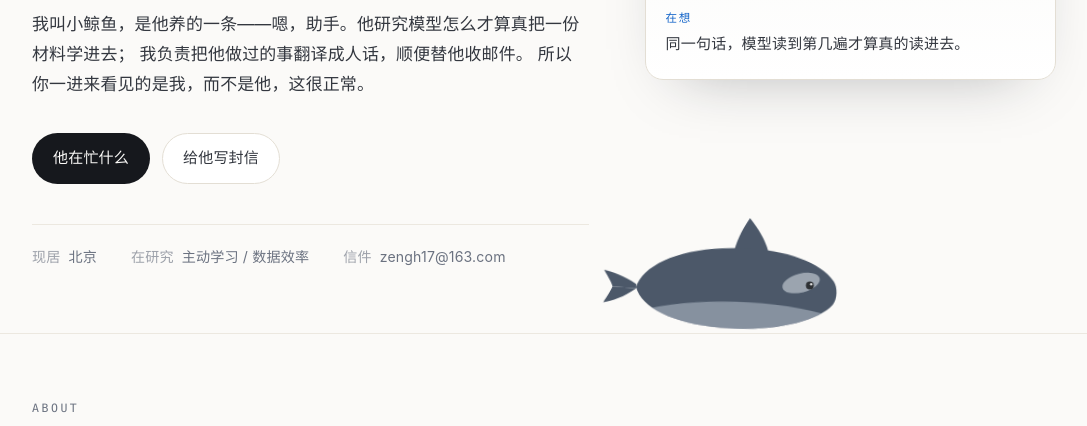
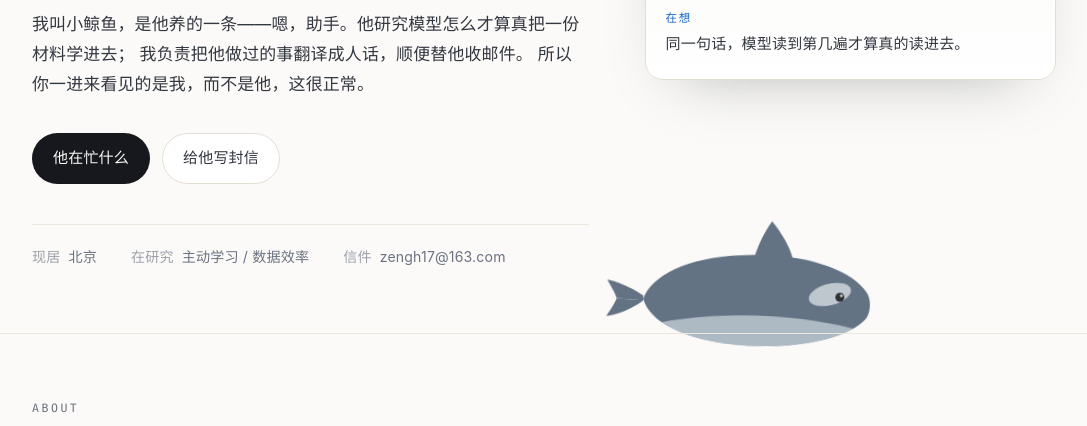
Before and after one commit to ZENG-Hui/ZENG-Hui.github.io, a plain HTML site: page index.html in a window 1280 px wide. Shown: the part 368-794 px from the top of the page, without its empty margins (96-1183 px from the left). Drawn offline with Linux system fonts and the light colour scheme.

Commit message:
polish: 提高虎鲸对比度与尺寸

```diff
--- a/assets/css/agent.css
+++ b/assets/css/agent.css
@@ -19,7 +19,7 @@
   position: absolute;
   top: 0;
   left: 0;
-  width: clamp(190px, 23vw, 330px);
+  width: clamp(220px, 26vw, 400px);
   height: auto;
   transform-origin: 50% 50%;
   will-change: transform;
--- a/index.html
+++ b/index.html
@@ -32,16 +32,16 @@
         <path d="M38 64 C42 50 64 38 96 36 C132 33 162 42 172 56 C175 60 175 68 172 72 C162 84 132 92 96 90 C64 88 42 78 38 64 Z"/>
       </clipPath>
     </defs>
-    <g fill="#2b3a4f">
+    <g fill="#46596f">
       <path d="M38 62 C30 57 22 54 16 53 C19 58 21 61 22 64 L38 65 Z"/>
       <path d="M38 65 L22 64 C21 67 19 70 16 75 C22 74 30 71 38 65 Z"/>
       <path d="M104 37 C106 29 110 21 114 15 C120 22 125 30 127 37 Z"/>
       <path d="M38 64 C42 50 64 38 96 36 C132 33 162 42 172 56 C175 60 175 68 172 72 C162 84 132 92 96 90 C64 88 42 78 38 64 Z"/>
     </g>
     <g clip-path="url(#orcaBodyClip)">
-      <ellipse cx="106" cy="99" rx="92" ry="27" fill="#cfd9e6" opacity="0.42"/>
+      <ellipse cx="106" cy="99" rx="92" ry="27" fill="#e8f0f8" opacity="0.55"/>
     </g>
-    <ellipse cx="150" cy="58" rx="13" ry="6.4" transform="rotate(-16 150 58)" fill="#e8eef6" opacity="0.5"/>
+    <ellipse cx="150" cy="58" rx="13" ry="6.4" transform="rotate(-16 150 58)" fill="#f6fafd" opacity="0.62"/>
     <g id="orcaEyeScale" class="orca-eye-scale">
       <g id="orcaEyeBlink" class="orca-eye-blink">
         <circle cx="156" cy="59.5" r="2.7" fill="#080b10"/>
```
